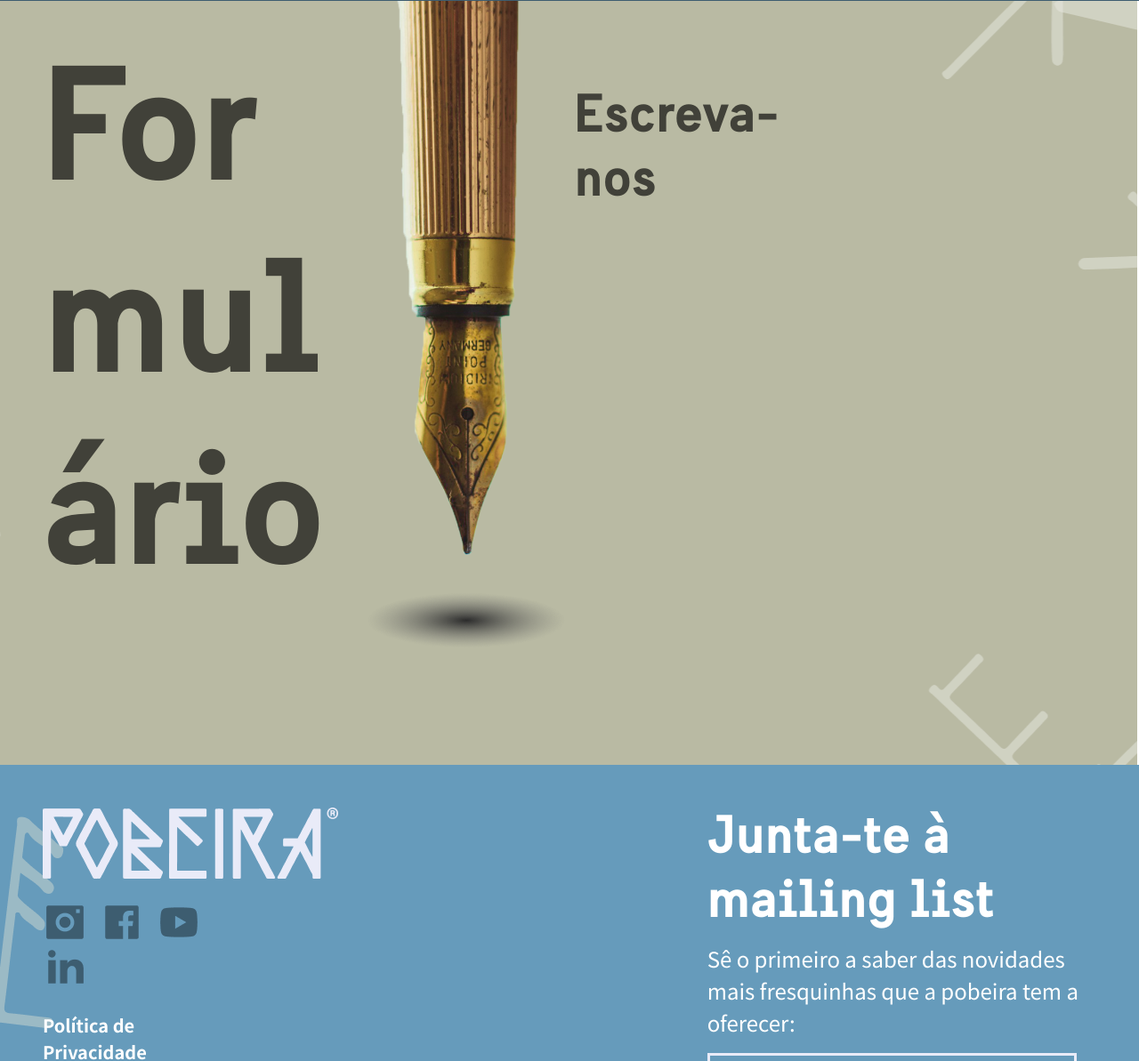
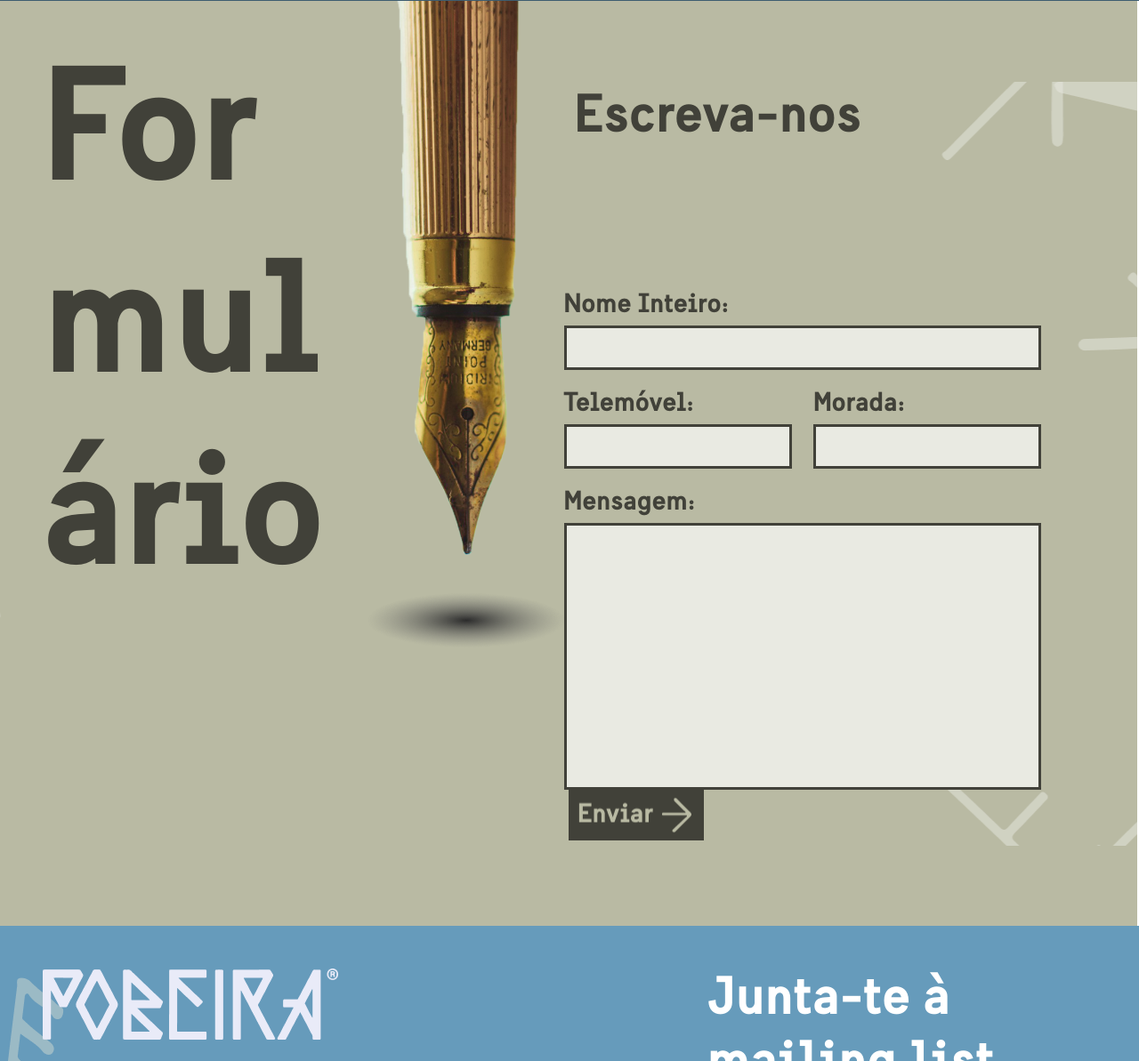
Before and after one commit to FonFon32/Pobeira, a plain HTML site: page pages/Serviços.html in a window 1280 px wide. Shown: the part 3348-4541 px from the top of the page at 89% size. Drawn offline with nearby package versions, Linux system fonts and the light colour scheme.

Commit message:
completo form serviços

```diff
--- a/assets/css_serviços.css
+++ b/assets/css_serviços.css
@@ -188,3 +188,26 @@ footer {
     background-color: transparent;
     color: transparent;
 }
+
+.caixa-form {
+    width: 100%;
+    height: 50px;
+    border: 3px solid #414139;
+    background-color: #E9EAE2;
+    color: #414139;
+    font-family: "SwedenSans", Georgia;
+    font-weight: bold;
+    font-size: 18px;
+}
+
+.botao-form {
+    background-image: url(../assets/images/botão-serviços-form.png);
+    background-repeat: no-repeat;
+    background-position: center;
+    border: none;
+    cursor: pointer;
+    padding-top: 32px;
+    padding-left: 103px;
+    background-color: transparent;
+    color: transparent;
+}
--- a/pages/Serviços.html
+++ b/pages/Serviços.html
@@ -273,11 +273,31 @@
     <div class="col-2">
       <img src="../assets/images/caneta-formulário.png" alt="">
     </div>
-    <div class="col-5 offset-2">
+    <div class="col-7 offset-2">
       <div class="row p-5 m-5">
         <h3 class="PPT-60">Escreva-nos</h3>
       </div>
-      <form action=""></form>
+      <form action="" class="p-5 m-5">
+        <label for="fname" class="PPT-30">Nome Inteiro:</label><br>
+        <input type="text" class="caixa-form">
+        <div class="row mt-3">
+          <div class="col">
+            <label for="Tele" class="PPT-30">Telemóvel:</label><br>
+            <input type="text" class="caixa-form">
+          </div>
+          <div class="col">
+            <label for="Morada" class="PPT-30" >Morada:</label><br>
+            <input type="text" class="caixa-form">
+          </div>
+        </div>
+        <div class="row mt-3">
+          <div class="col">
+            <label for="Msg" class="PPT-30">Mensagem:</label><br>
+            <input type="text" class="caixa-form" style="height: 300px !important;">
+            <input type="submit" class="botao-form">
+          </div>
+        </div>
+      </form>
     </div>
   </div>
 </div>
```
Also changed, not shown: assets/images/botão-serviços-form.png (added).
